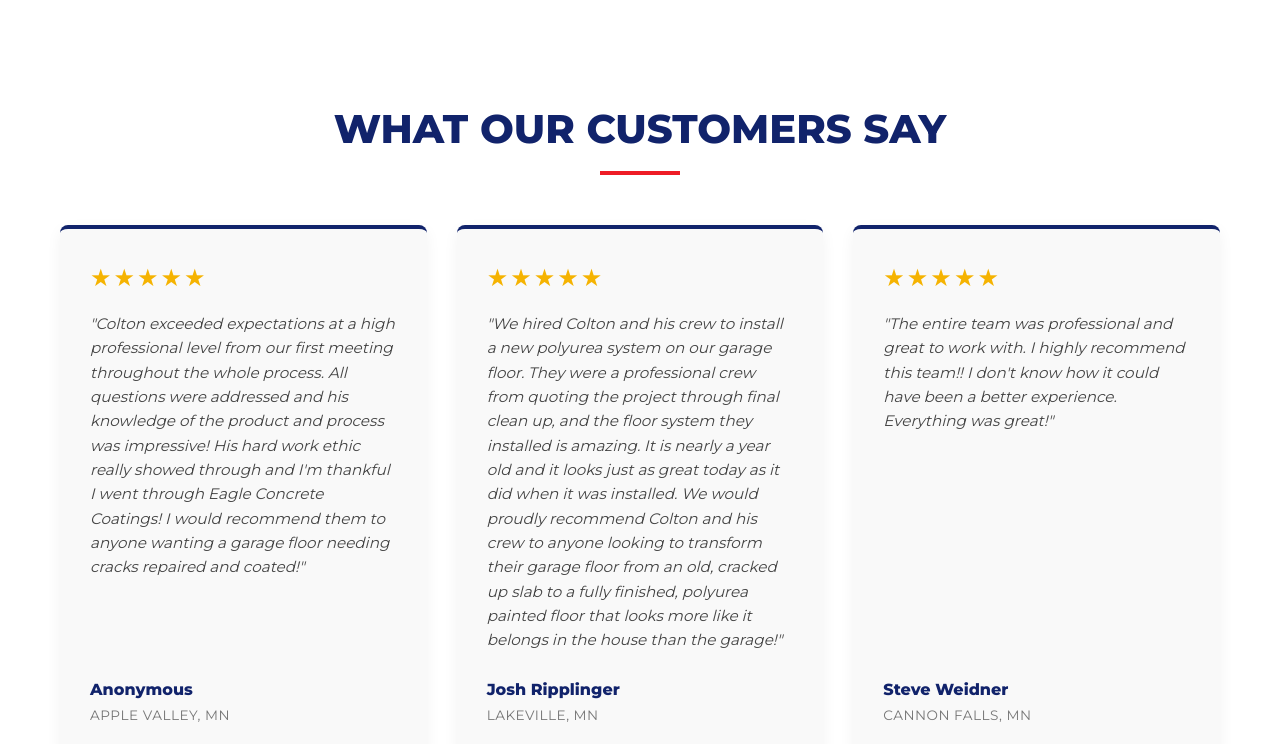
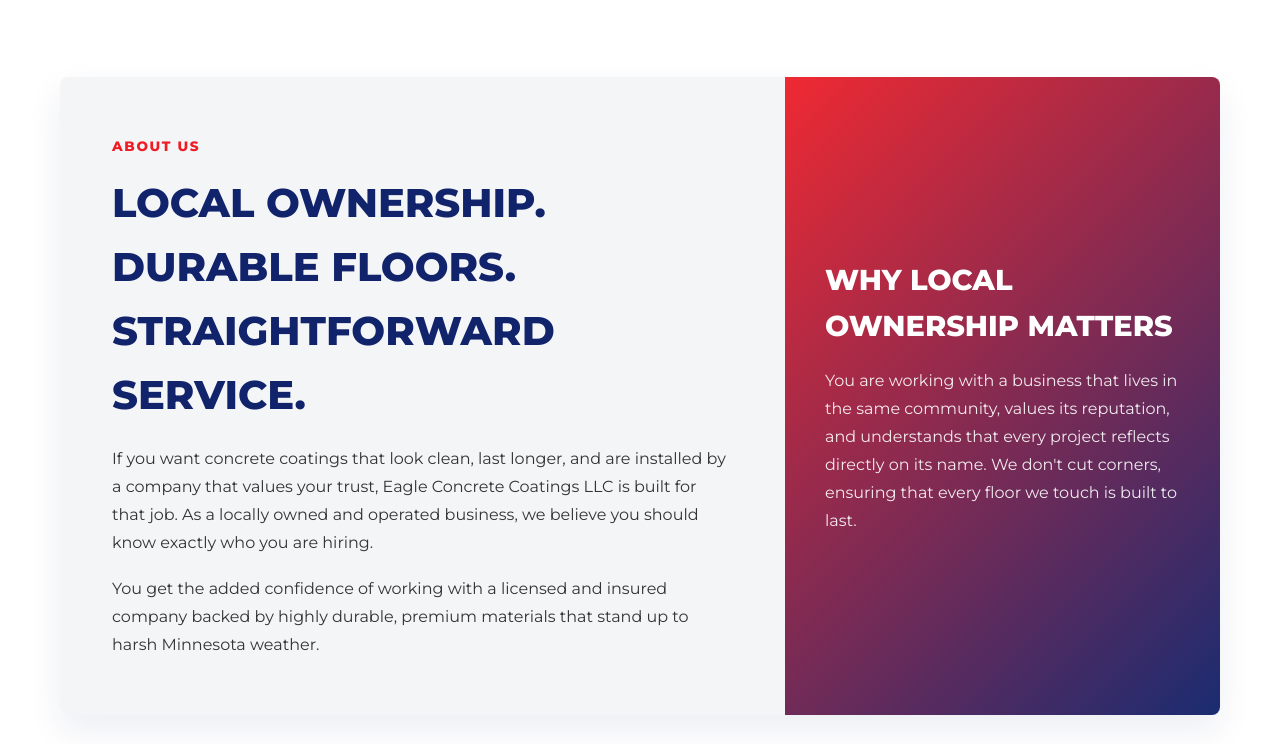
Before and after one commit to HappyWalrus02/collegeeagleproject, a plain HTML site: page index.html in a window 1280 px wide. Shown: the part 1316-2060 px from the top of the page. Drawn offline with Linux system fonts and the light colour scheme.

Commit message:
Revert "Update index.html"
This reverts commit bd90953411d7a56db20dac49e7400232835d75b4.

```diff
--- a/index.html
+++ b/index.html
@@ -105,6 +105,23 @@
                 </article>
             </div>
         </section>
+
+        <section class="home-about-section">
+            <div class="about-storyband-grid home-about-shadow">
+                <article class="about-story-panel">
+                    <span class="about-section-tag" style="color: var(--color-red); font-weight: 700; text-transform: uppercase;">About Us</span>
+                    <h2>Local Ownership. Durable Floors. Straightforward Service.</h2>
+                    <p>If you want concrete coatings that look clean, last longer, and are installed by a company that values your trust, Eagle Concrete Coatings LLC is built for that job. As a locally owned and operated business, we believe you should know exactly who you are hiring.</p>
+                    <p>You get the added confidence of working with a licensed and insured company backed by highly durable, premium materials that stand up to harsh Minnesota weather.</p>
+                </article>
+
+                <aside class="about-story-accent">
+                    <h3>Why Local Ownership Matters</h3>
+                    <p>You are working with a business that lives in the same community, values its reputation, and understands that every project reflects directly on its name. We don't cut corners, ensuring that every floor we touch is built to last.</p>
+                </aside>
+            </div>
+        </section>
+
         <section class="testimonials-section">
             <div class="services-header-left" style="text-align: center; margin-bottom: 50px;">
                 <h2 class="section-title">What Our Customers Say</h2>
```
